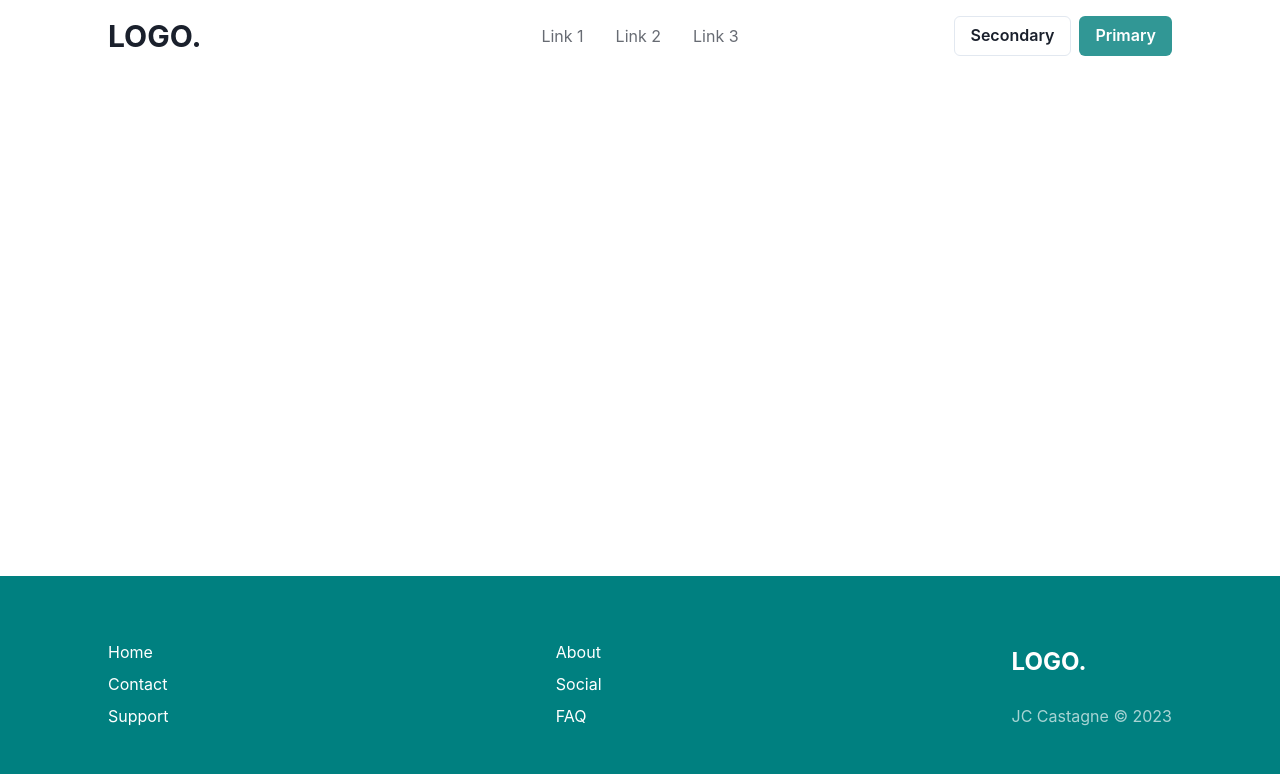
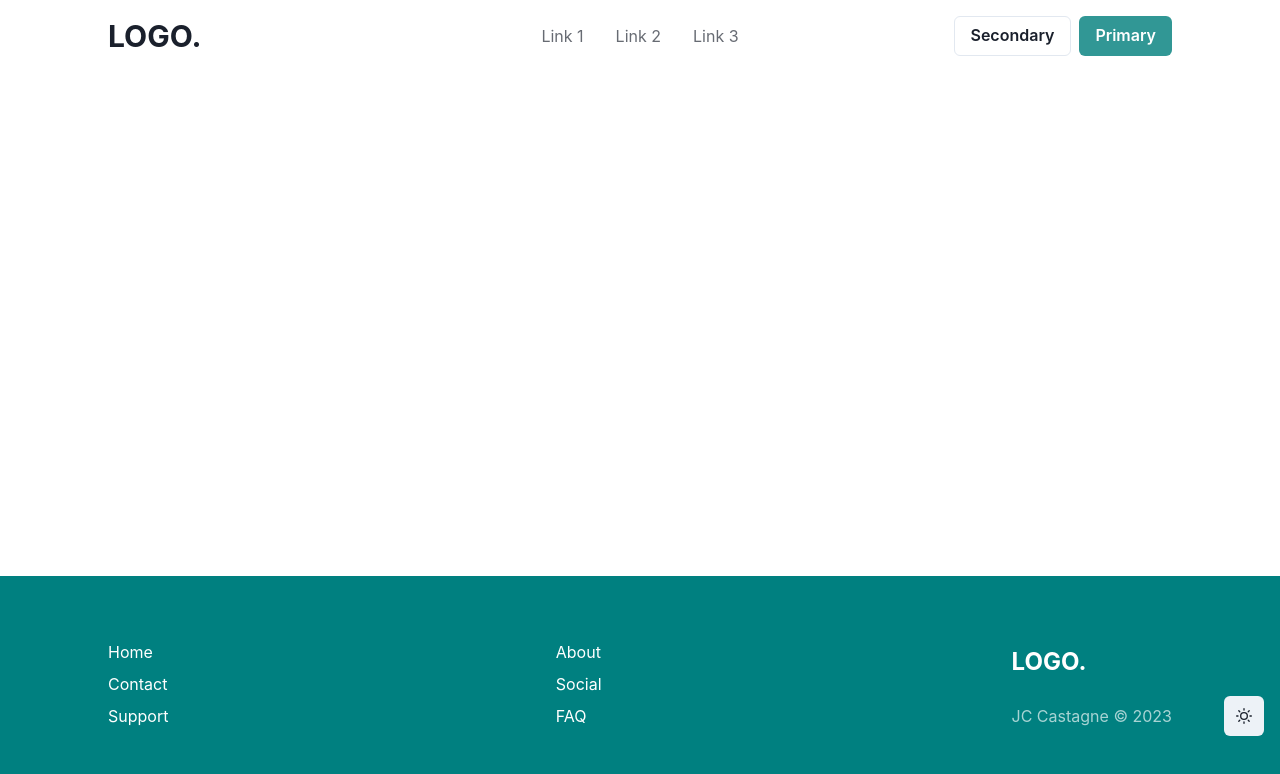
Before and after one commit to JCcastagne/next-js-chakra-ui-template, a Next.js app: page / in a window 1280 px wide. Shown: the top 774 px of the page. Built offline with nearby package versions, Linux system fonts and the light colour scheme.

Commit message:
Integrate ColorModeButton.

```diff
--- a/components/ColorModeButton/ColorModeButton.js
+++ b/components/ColorModeButton/ColorModeButton.js
@@ -1,5 +1,18 @@
 import './ColorModeButton.module.css'
+import { IconButton, useColorMode } from '@chakra-ui/react'
+import { SunIcon, MoonIcon } from '@chakra-ui/icons'
 
 export default function ColorModeButton () {
-  return <Button class='ColorModeButton'>ColorModeButton</Button>
+  const { colorMode, toggleColorMode } = useColorMode()
+  return (
+    <IconButton
+      id='ColorModeButton'
+      position='absolute'
+      right={4}
+      bottom={16}
+      aria-label='Dark and light mode toggle'
+      onClick={toggleColorMode}
+      icon={colorMode === 'light' ? <SunIcon /> : <MoonIcon />}
+    />
+  )
 }
--- a/layouts/DefaultLayout/DefaultLayout.js
+++ b/layouts/DefaultLayout/DefaultLayout.js
@@ -1,6 +1,7 @@
 import Navbar from '../../components/Navbar/Navbar'
 import Footer from '../../components/Footer/Footer'
 import { Box } from '@chakra-ui/react'
+import ColorModeButton from '../../components/ColorModeButton/ColorModeButton'
 
 export default function DefaultLayout ({ children }) {
   return (
@@ -18,6 +19,8 @@
         <main>{children && children}</main>
       </Box>
       <Footer />
+
+      <ColorModeButton />
     </Box>
   )
 }
--- a/package.json
+++ b/package.json
@@ -9,6 +9,7 @@
     "lint": "next lint"
   },
   "dependencies": {
+    "@chakra-ui/icons": "^2.0.17",
     "@chakra-ui/react": "^2.5.2",
     "@emotion/react": "^11.10.6",
     "@emotion/styled": "^11.10.6",
```
Also changed, not shown: 1 other file (tests, documents, lock files or other folders).
